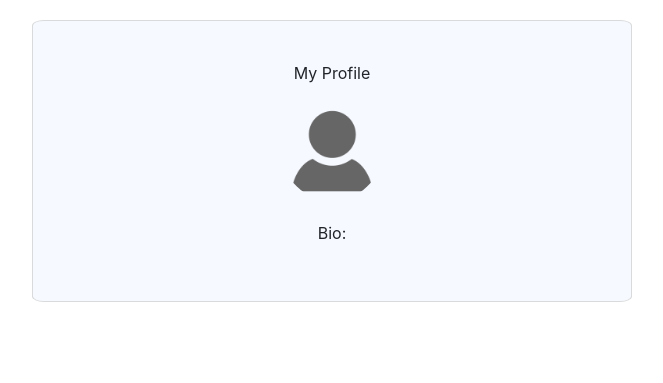
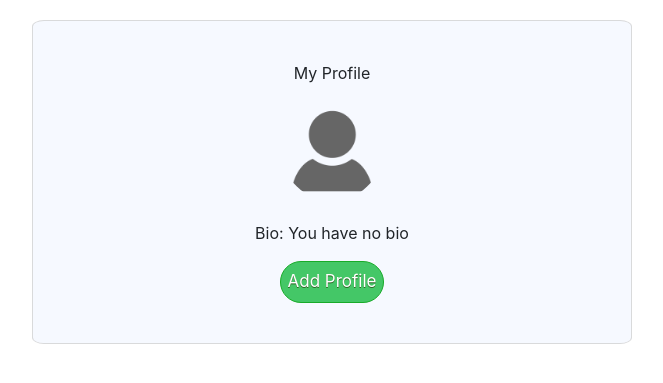
Before and after one commit to Bereket-U/ChitChat, a Django app: page /profile/ in a window 1280 px wide. Shown: the part 56-439 px from the top of the page, without its empty margins (308-971 px from the left). Run offline with Django 3.2, Linux system fonts and the light colour scheme; the visitor is signed in with stand-in values (Sample User, id 1); data that the repository does not hold is empty; some libraries are stand-ins or nearby versions; some web fonts are replaced.

Commit message:
update profile page to render profile picture and fix user edit page

```diff
--- a/chitchat/main_app/templates/profile.html
+++ b/chitchat/main_app/templates/profile.html
@@ -1,27 +1,30 @@
-{% extends 'base.html' %}
-{% load static %}
-{% block content %}
+{% extends 'base.html' %} {% load static %} {% block content %}
 
 <div class="container">
   <div class="row">
     <div class="col-sm">
       <div class="other profile-bio mx-auto change-position">
         <div class="profile-content">
-            <p class="my-profile">
-              My Profile
-            </p>
+          <p class="my-profile">My Profile</p>
           <div class="text-center">
             {% for photo in user.profilepicture_set.all %}
-                <img class="bio-profile-pic" src="{{profile.url}}" />
+            <img class="bio-profile-pic" src="{{photo.url}}" />
             {% empty %}
             <img class="bio-profile-pic" src="../../static/image/default.png" />
             {% endfor %}
-
           </div>
-
           <div>
-                <p class="bio-tag">Bio:</p>
-                <p class="bio">{{profile.bio}}</p>
+            {% for bio in user.profilepicture_set.all %}
+            <p class="bio-tag">Bio: {{bio.bio}}</p>
+            <a class="" href="{% url 'edit_profile' %}"
+              ><button class="buttonSolid">Update Profile</button></a
+            >
+            {% empty %}
+            <p class="bio-tag">Bio: You have no bio</p>
+            <a class="" href="{% url 'edit_profile' %}"
+              ><button class="buttonSolid">Add Profile</button></a
+            >
+            {% endfor %}
           </div>
         </div>
       </div>
@@ -31,14 +34,14 @@
           <div class="card-content post">
             <p>{{ post.text }}</p>
             {% for photo in post.photo_set.all %}
-              <img class="post-photo" src="{{photo.url}}">
+            <img class="post-photo" src="{{photo.url}}" />
             {% endfor %}
 
             <p class="posted-at">posted {{ post.created_at }}</p>
           </div>
         </a>
         <div class="card-action">
-          <hr/>
+          <hr />
           <button class="edit-btn">
             <a href="{% url 'post_update' post.id %}">Edit</a>
           </button>
```
Also changed, not shown: chitchat/main_app/templates/main_app/edit_user_form.html (+7 -5 lines). Lines whose indentation alone changed are shown as unchanged.
